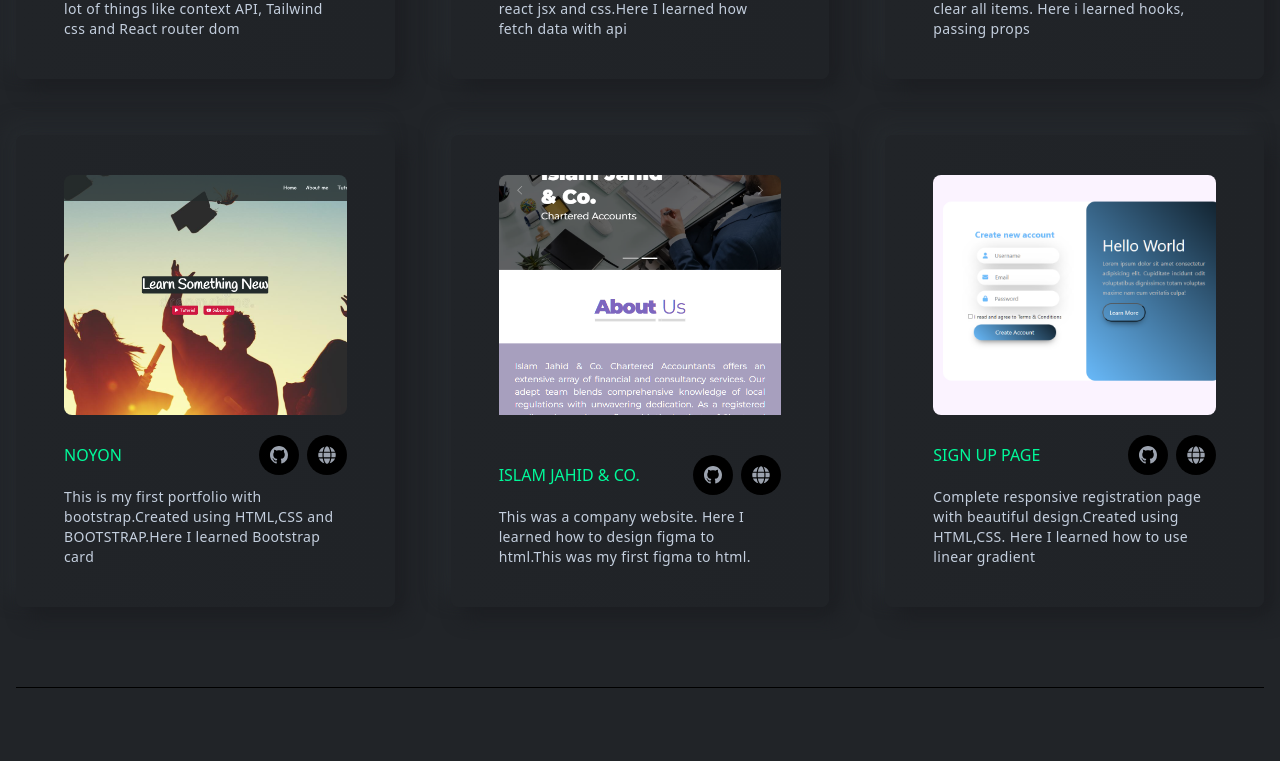
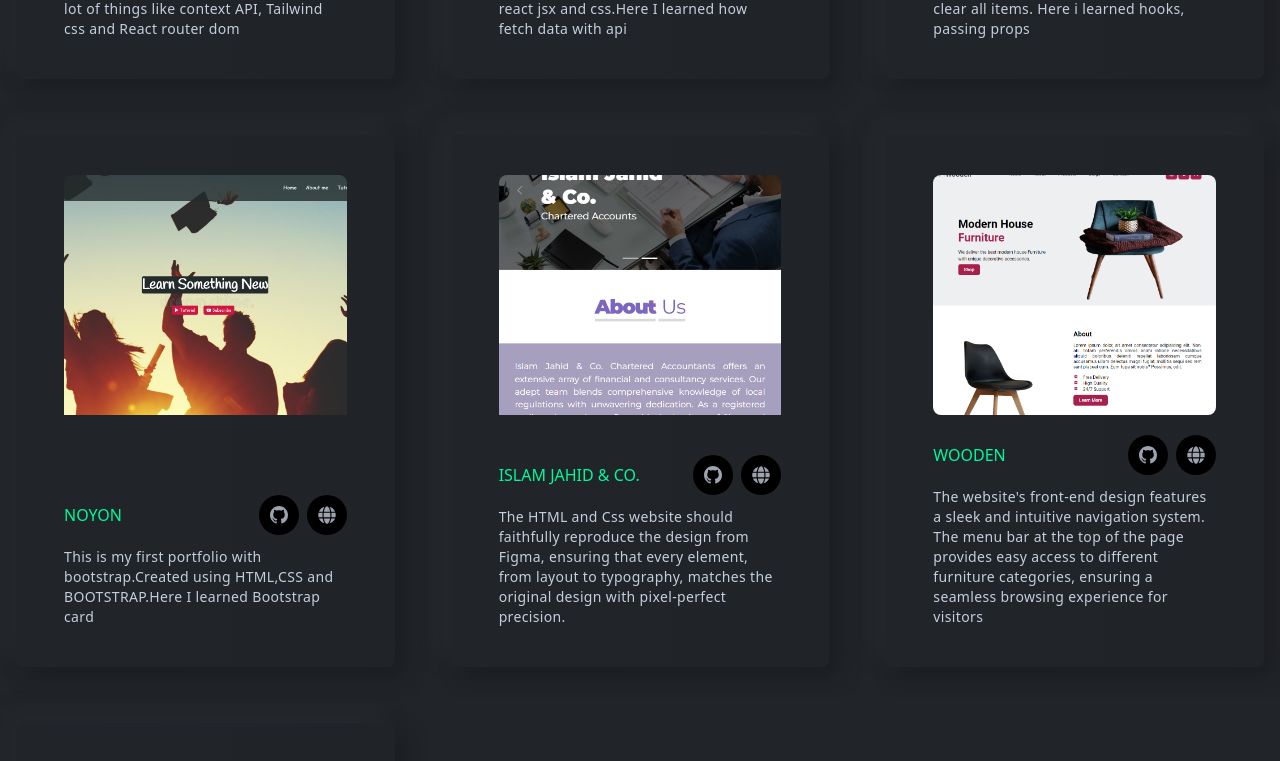
Before and after one commit to Asnoyon/react-portfolio, a React (Create React App) app: page / in a window 1280 px wide. Shown: the part 2001-2762 px from the top of the page. Built offline with nearby package versions, Linux system fonts and the light colour scheme.

Commit message:
wooden project add

```diff
--- a/src/assets/index.js
+++ b/src/assets/index.js
@@ -11,7 +11,7 @@ import testimonialTwo from "./images/testmonial/testimonialTwo.jpeg";
 import testimonialThree from "./images/testmonial/testimonialThree.jpeg";
 import quote from "./images/testmonial/quote.png";
 import contactImg from "./images/contact/contactImg.png";
-
+import projectSeven from "./images/projects/projectSeven.png";
 export {
   logo,
   bannerImg,
@@ -26,4 +26,5 @@ export {
   testimonialThree,
   quote,
   contactImg,
+  projectSeven,
 };
--- a/src/components/projects/Projects.js
+++ b/src/components/projects/Projects.js
@@ -1,7 +1,15 @@
-import React from 'react'
-import Title from '../layouts/Title'
-import { projectOne, projectTwo,projectFour,projectFive,projectSix,projectThree} from "../../assets/index";
-import ProjectsCard from './ProjectsCard';
+import React from "react";
+import Title from "../layouts/Title";
+import {
+  projectOne,
+  projectTwo,
+  projectFour,
+  projectFive,
+  projectSix,
+  projectThree,
+  projectSeven,
+} from "../../assets/index";
+import ProjectsCard from "./ProjectsCard";
 
 const Projects = () => {
   return (
@@ -10,18 +18,9 @@ const Projects = () => {
       className="w-full py-20 border-b-[1px] border-b-black"
     >
       <div className="flex justify-center items-center text-center">
-        <Title
-          title="Check these out on my github"
-          des="My Projects"
-        />
+        <Title title="Check these out on my github" des="My Projects" />
       </div>
       <div className="grid grid-cols-1 md:grid-cols-2 xl:grid-cols-3 gap-6 xl:gap-14">
-
-
-
-
-
-
         <ProjectsCard
           title="E-commerce"
           des="This is E-commerce app. Created HTML,CSS and REACT js. Here I learned lot of things like context API, Tailwind css and React router dom "
@@ -52,10 +51,17 @@ const Projects = () => {
         />
         <ProjectsCard
           title="Islam Jahid & Co."
-          des="This was a company website. Here I learned how to design figma to html.This was my first figma to html."
+          des="The HTML and Css website should faithfully reproduce the design from Figma, ensuring that every element, from layout to typography, matches the original design with pixel-perfect precision."
           src={projectTwo}
           githubLink="https://github.com/Asnoyon/figma_html"
           websiteLink="https://figma-html-six.vercel.app/"
+        />
+        <ProjectsCard
+          title="Wooden"
+          des="The website's front-end design features a sleek and intuitive navigation system. The menu bar at the top of the page provides easy access to different furniture categories, ensuring a seamless browsing experience for visitors"
+          src={projectSeven}
+          githubLink="https://github.com/Asnoyon/practice/tree/master/wooden"
+          websiteLink="https://wooden-navy.vercel.app/"
         />
         <ProjectsCard
           title="Sign Up page"
@@ -67,5 +73,5 @@ const Projects = () => {
       </div>
     </section>
   );
-}
-export default Projects
+};
+export default Projects;
```
Also changed, not shown: src/assets/images/projects/projectSeven.png (added).
